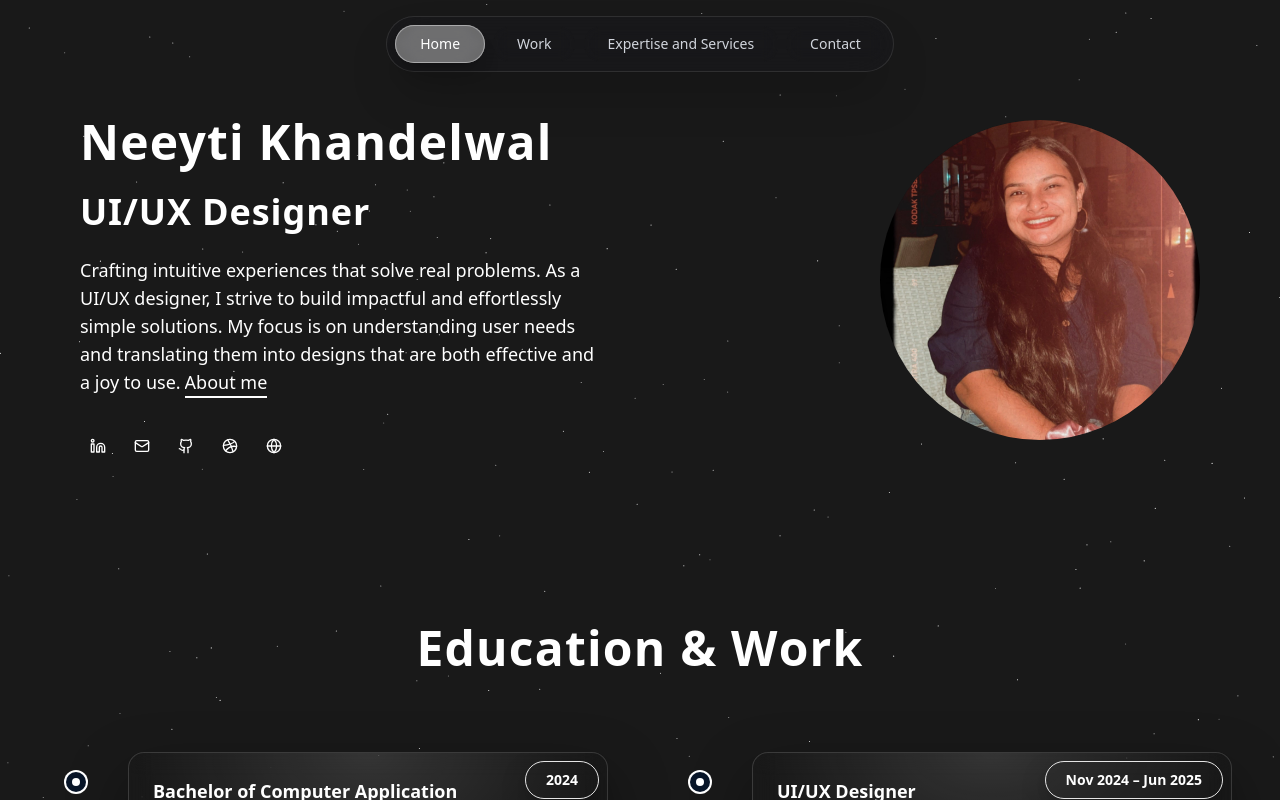
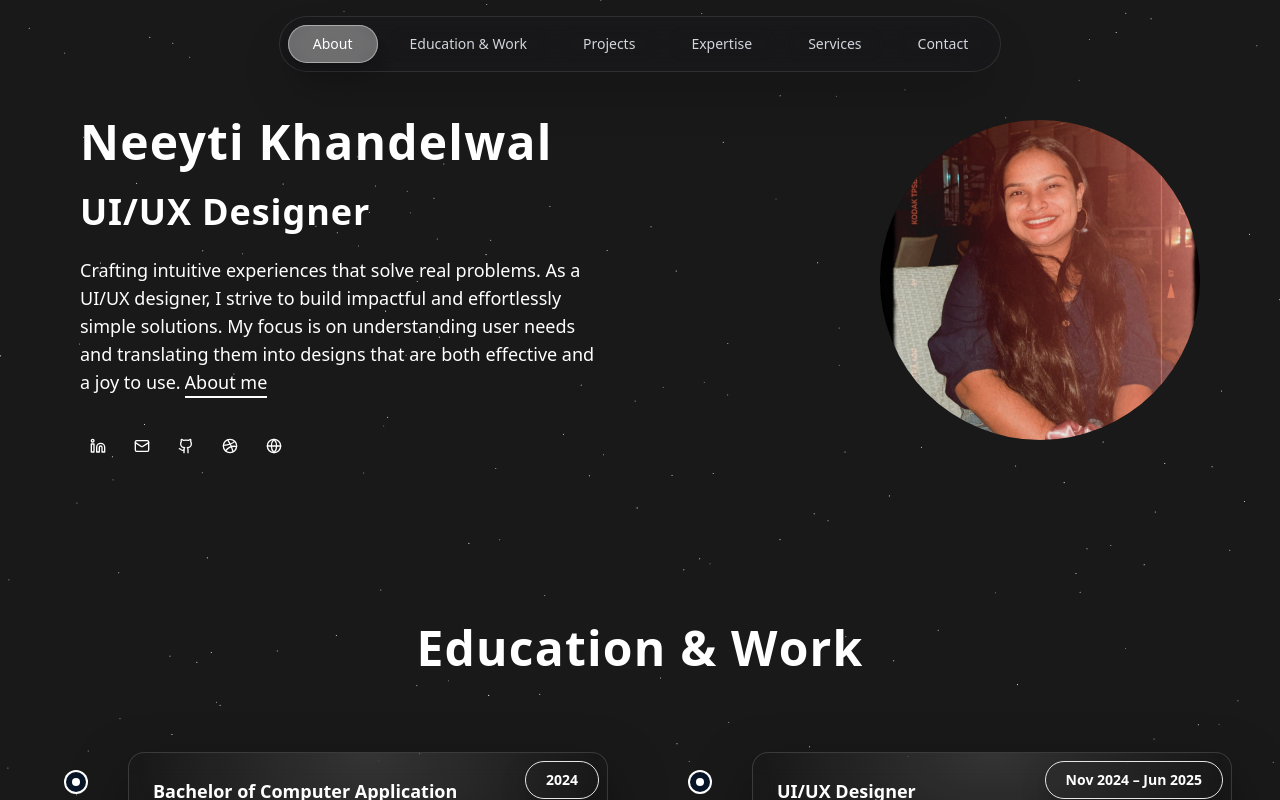
Before and after one commit to shivam121q1/portfolio, a Next.js app: page / in a window 1280 px wide. Shown: the top 800 px of the page. Built offline with nearby package versions, Linux system fonts and the light colour scheme.

Commit message:
Corrected navbar issue

```diff
--- a/src/app/page.tsx
+++ b/src/app/page.tsx
@@ -21,12 +21,12 @@ export default function Home() {
 
       {/* Foreground content */}
       <div className="relative z-10">
-        <section id="hero">
+        <section id="about">
           <Hero />
         </section>
 
         <Container className="flex flex-col gap-10">
-          <section id="educationwork">
+          <section id="educationandwork">
             <EducationExperienceTimeline />
           </section>
           <section id="projects">
@@ -34,9 +34,12 @@ export default function Home() {
           </section>
 
 
-          <section id="services">
+          <section id="expertise">
             <ExpertiseGrid />
 
+
+          </section>
+          <section id="services">
             <ServicesSection />
           </section>
 
--- a/src/components/Navbar.tsx
+++ b/src/components/Navbar.tsx
@@ -40,9 +40,11 @@ const useScrollspy = (ids: string[], options: IntersectionObserverInit) => {
 export function Navbar() {
   const [isOpen, setIsOpen] = useState(false);
   const navLinks = [
-    { id: "hero", label: "Home" },
-    { id: "projects", label: "Work" },
-    { id: "services", label: "Expertise and Services " },
+    { id: "about", label: "About" },
+    { id: "educationandwork", label: "Education & Work" },
+    { id: "projects", label: "Projects" },
+    { id: "expertise", label: "Expertise" },
+    { id: "services", label: "Services" },
     { id: "contact", label: "Contact" },
   ];
 
```
